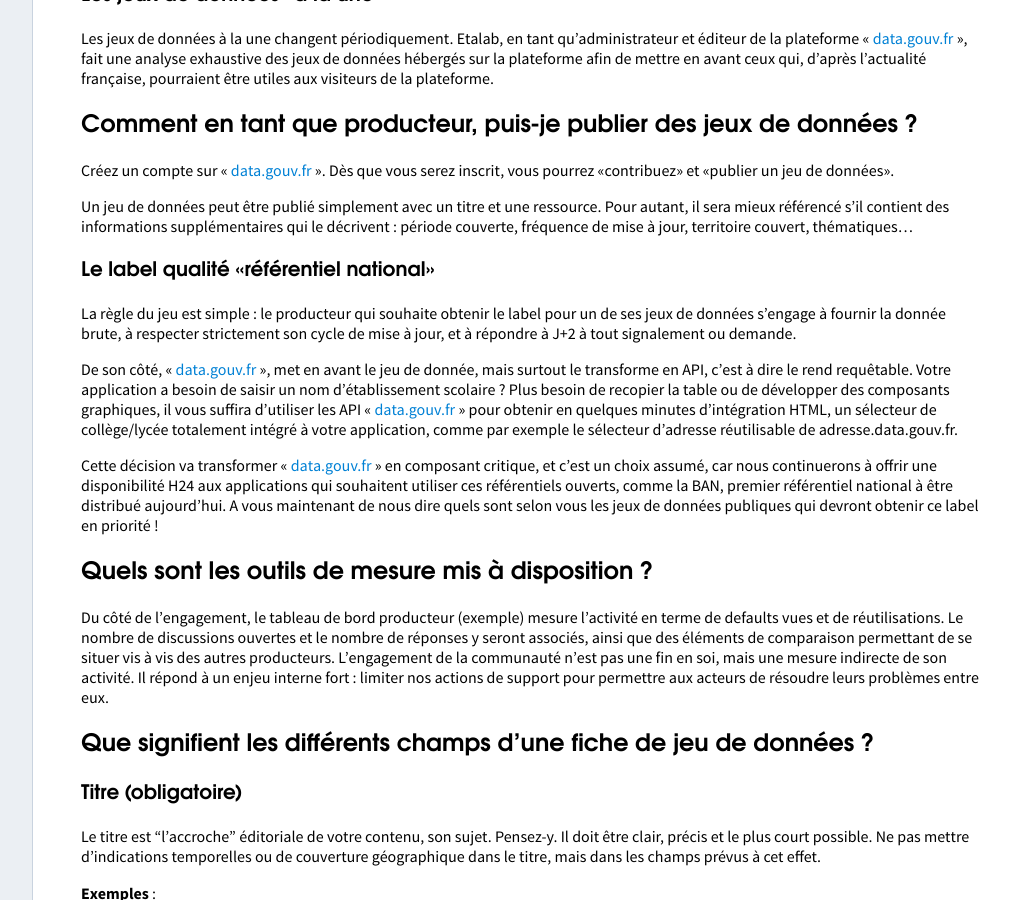
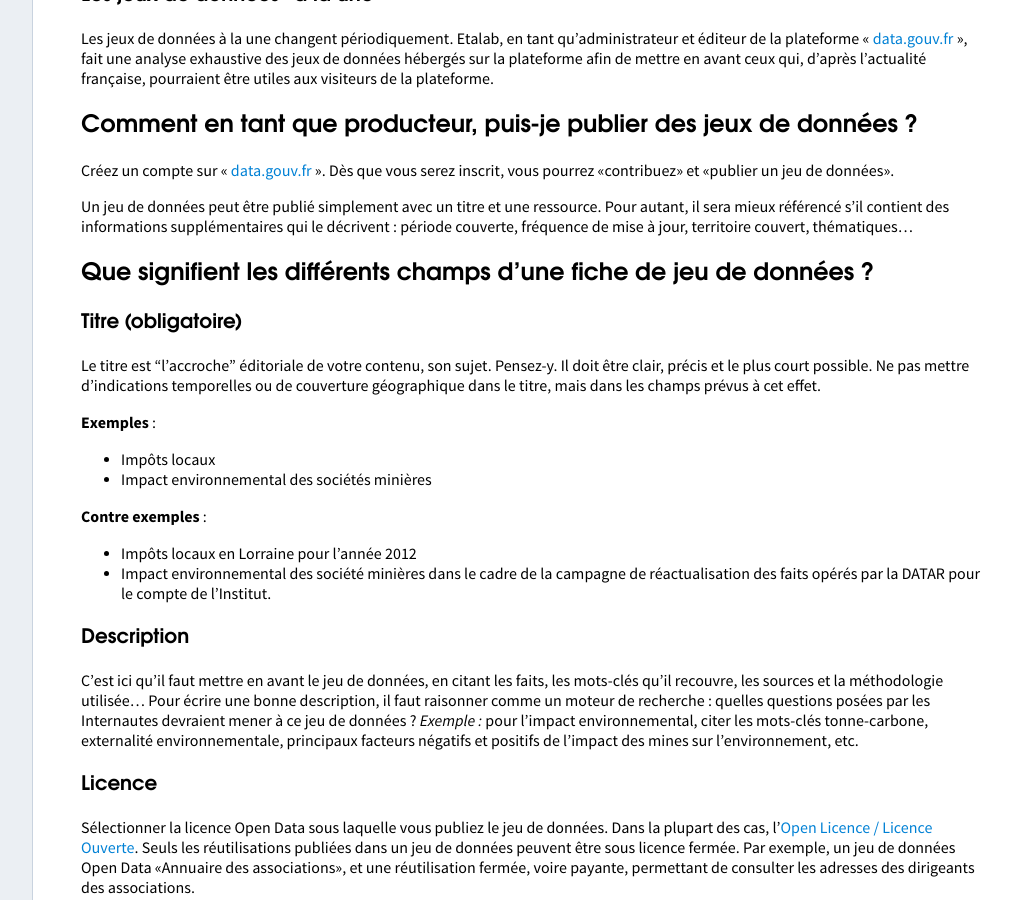
Before and after one commit to etalab/doc.data.gouv.fr, a Jekyll site: the page built from _faq/producteur.md, in a window 1280 px wide and 900 px high, scrolled down 872 px. Shown: the whole window, without its empty margins (250-1260 px from the left). Built offline with Jekyll 4.4.1, drawn with Linux system fonts in a browser that asks for light colours.

Commit message:
Suppression d'affirmations ne correspondant à aucune réalité tangible

```diff
--- a/_faq/producteur.md
+++ b/_faq/producteur.md
@@ -47,34 +47,6 @@ Dès que vous serez inscrit, vous pourrez «contribuez» et «publier un jeu de
 Un jeu de données peut être publié simplement avec un titre et une ressource.
 Pour autant, il sera mieux référencé s'il contient des informations supplémentaires qui le décrivent :
 période couverte, fréquence de mise à jour, territoire couvert, thématiques…
-
-### Le label qualité «référentiel national»
-La règle du jeu est simple :
-le producteur qui souhaite obtenir le label pour un de ses jeux de données s’engage à fournir la donnée brute,
-à respecter strictement son cycle de mise à jour, et à répondre à J+2 à tout signalement ou demande.
-
-De son côté, « [data.gouv.fr][] », met en avant le jeu de donnée, mais surtout le transforme en API,
-c’est à dire le rend requêtable.
-Votre application a besoin de saisir un nom d’établissement scolaire ?
-Plus besoin de recopier la table ou de développer des composants graphiques,
-il vous suffira d’utiliser les API « [data.gouv.fr][] » pour obtenir en quelques minutes d’intégration HTML,
-un sélecteur de collège/lycée totalement intégré à votre application,
-comme par exemple le sélecteur d’adresse réutilisable de adresse.data.gouv.fr.
-
-Cette décision va transformer « [data.gouv.fr][] » en composant critique, et c’est un choix assumé,
-car nous continuerons à offrir une disponibilité H24 aux applications
-qui souhaitent utiliser ces référentiels ouverts, comme la BAN,
-premier référentiel national à être distribué aujourd’hui.
-A vous maintenant de nous dire quels sont selon vous les jeux de données publiques
-qui devront obtenir ce label en priorité !
-
-## Quels sont les outils de mesure mis à disposition ?
-Du côté de l’engagement, le tableau de bord producteur (exemple) mesure l’activité en terme de defaults vues
-et de réutilisations. Le nombre de discussions ouvertes et le nombre de réponses y seront associés,
-ainsi que des éléments de comparaison permettant de se situer vis à vis des autres producteurs.
-L’engagement de la communauté n’est pas une fin en soi, mais une mesure indirecte de son activité.
-Il répond à un enjeu interne fort :
-limiter nos actions de support pour permettre aux acteurs de résoudre leurs problèmes entre eux.
 
 ## Que signifient les différents champs d'une fiche de jeu de données ?
 
```
